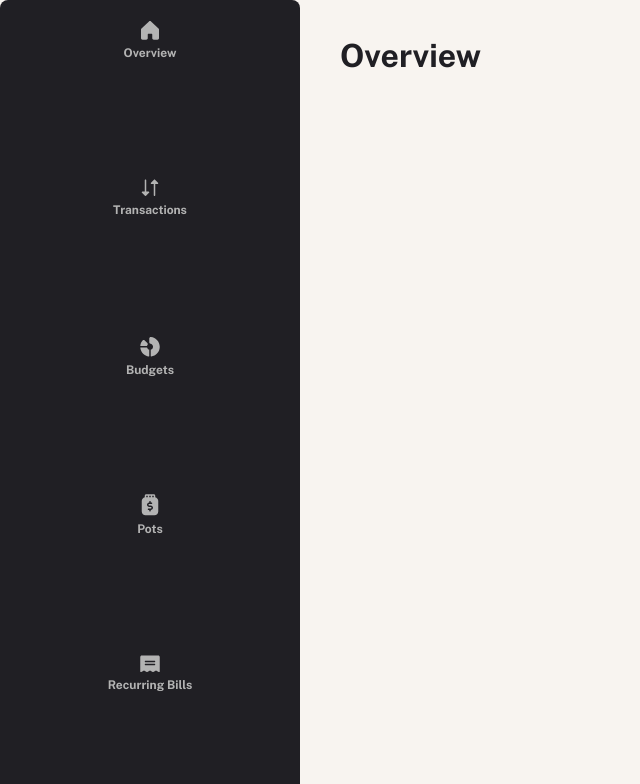
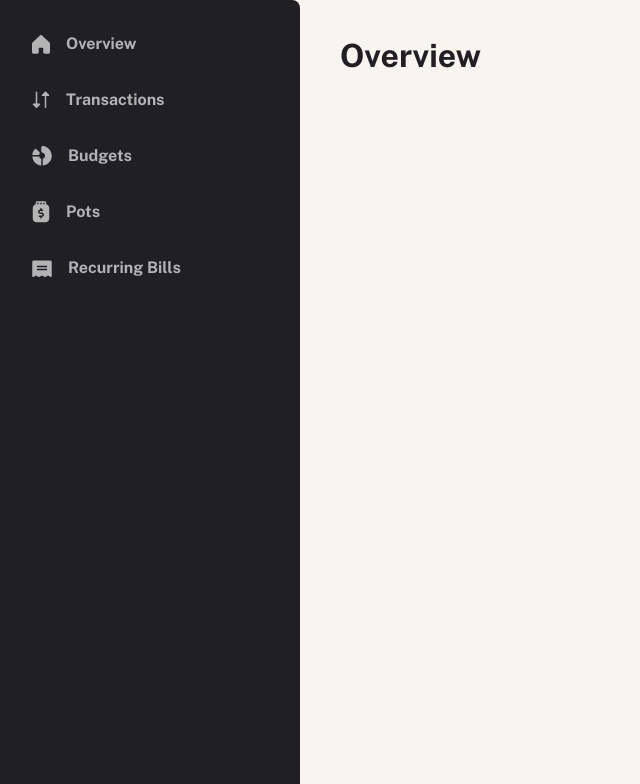
Before and after one commit to Mateeb11/personal-finance-app, a Next.js app: page / in a window 1536 px wide. Shown: the top 784 px of the page, without its empty margins (0-640 px from the left). Built offline with nearby package versions, Linux system fonts and the light colour scheme.

Commit message:
style sidebar

```diff
--- a/app/_components/navIcon.module.scss
+++ b/app/_components/navIcon.module.scss
@@ -12,6 +12,18 @@
 
   @media (min-width: 768px) {
     min-height: 4.125em;
+  }
+
+  @media (min-width: 1440px) {
+    display: flex;
+    gap: 1em;
+
+    min-height: 3.5em;
+
+    padding-inline: 2em;
+
+    border-top-left-radius: 0em;
+    border-bottom-right-radius: 0.5em;
   }
 
   path,
@@ -29,6 +41,10 @@
     @media (min-width: 768px) {
       display: inline;
     }
+
+    @media (min-width: 1440px) {
+      font-size: 16px;
+    }
   }
 }
 
@@ -36,6 +52,11 @@
   background-color: var(--primary-100);
 
   border-bottom: 4px solid var(--green);
+
+  @media (min-width: 1440px) {
+    border-bottom: none;
+    border-left: 4px solid var(--green);
+  }
 
   path {
     fill: var(--green);
--- a/app/rootLayout.module.scss
+++ b/app/rootLayout.module.scss
@@ -11,7 +11,7 @@
     display: grid;
     grid-auto-flow: column;
 
-    padding-top: 0.5em;
+    padding-block: 0.5em 0;
     padding-inline: 1em;
 
     background-color: var(--secondary-900);
@@ -21,12 +21,20 @@
 
     @media (min-width: 1440px) {
       position: relative;
-      grid-auto-flow: row;
+
+      display: flex;
+      flex-direction: column;
+
+      padding-inline: 0 1.5em;
+      padding-block: 1em;
 
       max-width: 300px;
 
       min-height: 100vh;
       min-height: 100svh;
+
+      border-top-left-radius: 0;
+      border-bottom-right-radius: 0.5em;
     }
   }
 
```
